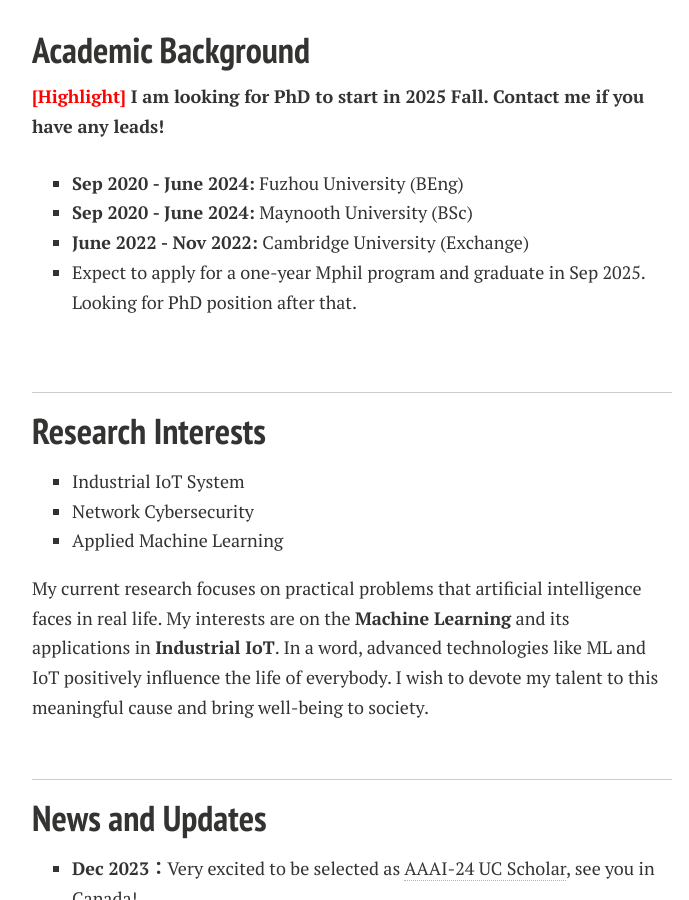
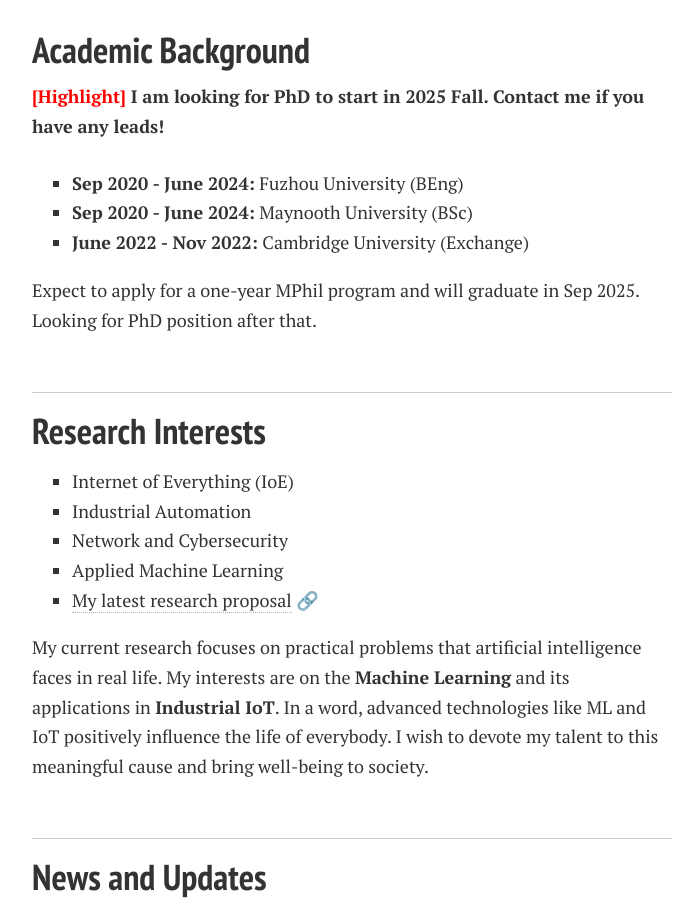
Before and after one commit to GuangLun2000/GuangLun2000.github.io, a Jekyll site: the page built from index.md, in a window 1280 px wide and 900 px high, scrolled down 490 px. Shown: the whole window, without its empty margins (288-977 px from the left). Built offline with Jekyll 4.4.1, drawn with Linux system fonts in a browser that asks for light colours; nearby versions of some CDN libraries; comment, search, counter and statistics services are not loaded; a style sheet for code colours, icons or effects is not loaded; our own code applies the rules of GitHub Pages for plain Markdown files.

Commit message:
Update index.md

```diff
--- a/index.md
+++ b/index.md
@@ -21,7 +21,8 @@ If you are interested in any aspect of me, I would love to chat and collaborate,
 - **Sep 2020 - June 2024:** Fuzhou University (BEng)
 - **Sep 2020 - June 2024:** Maynooth University (BSc)
 - **June 2022 - Nov 2022:** Cambridge University (Exchange)
-- Expect to apply for a one-year Mphil program and graduate in Sep 2025. Looking for PhD position after that.
+
+Expect to apply for a one-year MPhil program and will graduate in Sep 2025. Looking for PhD position after that.
 
 <br>
 
@@ -29,9 +30,11 @@ If you are interested in any aspect of me, I would love to chat and collaborate,
 
 ## Research Interests
 
-- Industrial IoT System
-- Network Cybersecurity
+- Internet of Everything (IoE)
+- Industrial Automation
+- Network and Cybersecurity
 - Applied Machine Learning
+- [My latest research proposal](https://caihanlin.com/file/proposal-2023.pdf) 🔗
 
 My current research focuses on practical problems that artificial intelligence faces in real life. My interests are on the **Machine Learning** and its applications in **Industrial IoT**. In a word, advanced technologies like ML and IoT positively influence the life of everybody.  I wish to devote my talent to this meaningful cause and bring well-being to society.
 
```
